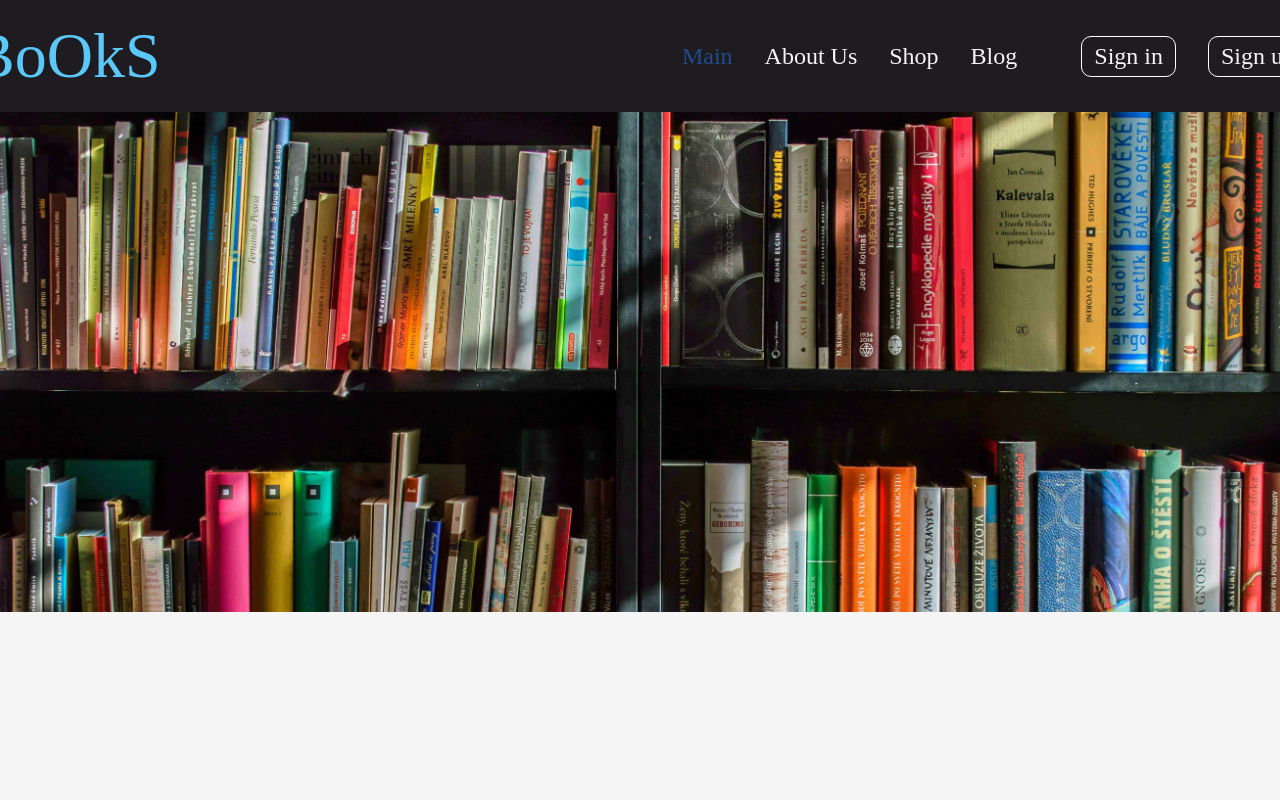
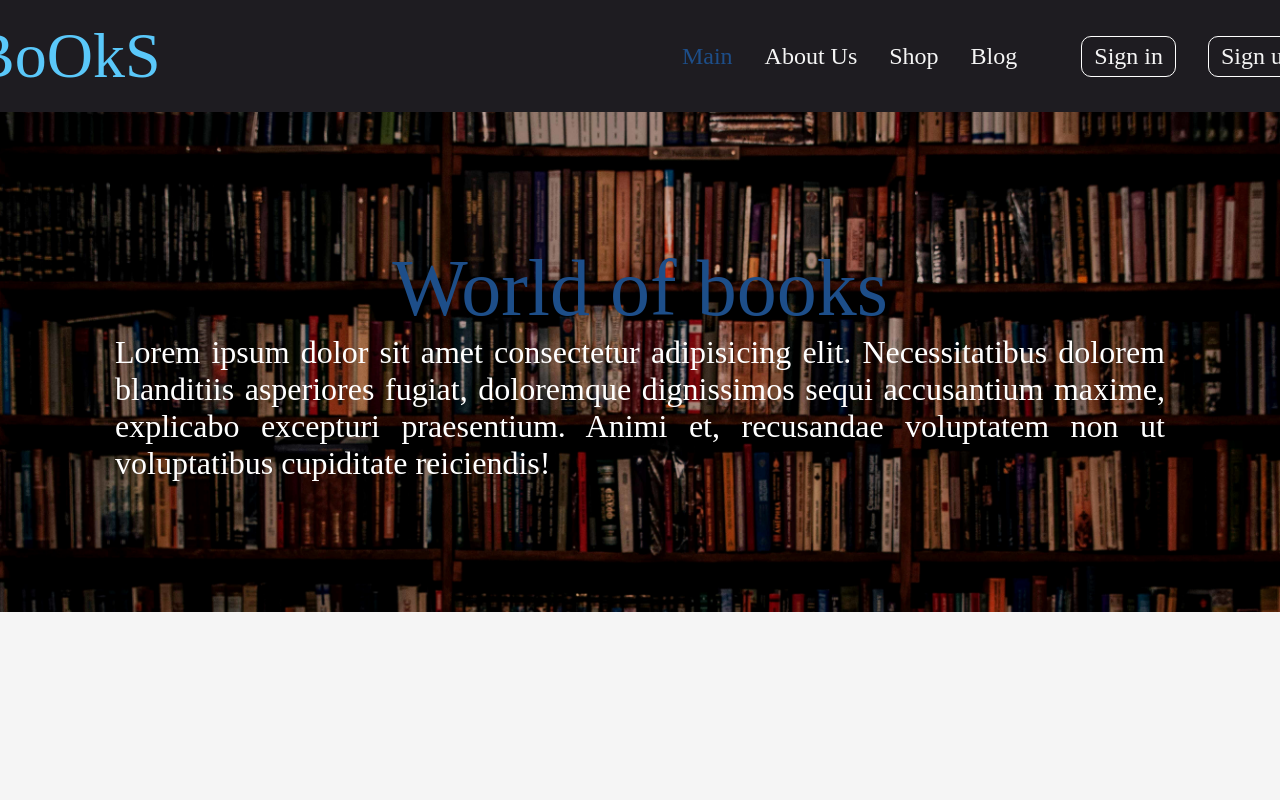
Before and after one commit to samolazoff/Books-shop, a React (Create React App) app in the folder client/: page / in a window 1280 px wide. Shown: the top 800 px of the page. Built offline with nearby package versions, Linux system fonts and the light colour scheme; a web font is replaced by a local one.

Commit message:
Add main disc box

```diff
--- a/client/src/App.scss
+++ b/client/src/App.scss
@@ -1,9 +1,6 @@
 @import './styles/variables.scss';
 
-.App{
+.app{
     position: relative;
-    width: 1400px;
+    max-width: 1400px;
 }
-.container{
-    width: 1400px;
-}
--- /dev/null
+++ b/client/src/components/MainDis/MainDis.jsx
@@ -0,0 +1,16 @@
+import './MainDis.scss';
+
+function MainDis () {
+    return (
+        <section className="main-dis">
+            <h2 className="main-dis-title-box">
+                World of books
+            </h2>
+            <p className="main-dis-txt">
+                Lorem ipsum dolor sit amet consectetur adipisicing elit. Necessitatibus dolorem blanditiis asperiores fugiat, doloremque dignissimos sequi accusantium maxime, explicabo excepturi praesentium. Animi et, recusandae voluptatem non ut voluptatibus cupiditate reiciendis!
+            </p>
+        </section>
+    )
+};
+
+export default MainDis;
--- /dev/null
+++ b/client/src/components/MainDis/MainDis.scss
@@ -0,0 +1,20 @@
+@import '../../styles/variables.scss';
+
+.main-dis{
+    width: 75%;
+    position: relative;
+    height: 500px;
+    @include flex(column, center, center);
+    opacity: 999;
+    color: $bgc-add;
+    &-title-box{
+        font-size: 5em;
+        color: $clr-main-title;
+        font-family: "txt-bold";
+    }
+    &-txt{
+        font-size: 2em;
+        font-family: "txt-usual";
+        text-align: justify;
+    }
+}
--- a/client/src/pages/Home/Home.jsx
+++ b/client/src/pages/Home/Home.jsx
@@ -1,11 +1,13 @@
 import './Home.scss';
 
 import BgcMain from '../../components/BgcMain/BgcMain';
+import MainDis from '../../components/MainDis/MainDis';
 
 function Home () {
     return (
         <main className="app-main-home">
             <BgcMain/>
+            <MainDis/>
         </main>
     )
 }
--- a/client/src/pages/Home/Home.scss
+++ b/client/src/pages/Home/Home.scss
@@ -1,8 +1,9 @@
 @import "../../styles/variables.scss";
 
 .app-main-home{
+    width: 100%;
     position: relative;
     height: 1000px;
-    @include flex(row, space-between, flex-start);
+    @include flex(row, center, flex-start);
 
 }
```
Also changed, not shown: client/src/assets/img/main.jpg.
